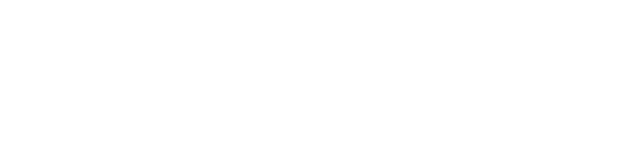
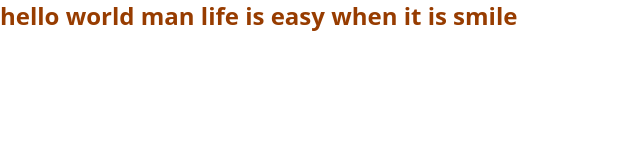
Before and after one commit to shahneouj/portfolio-resources, a website: page index.html in a window 1280 px wide. Shown: the whole page, without its empty margins (0-640 px from the left). Drawn offline with Linux system fonts and the light colour scheme.

Commit message:
new update

```diff
--- a/index.html
+++ b/index.html
@@ -9,8 +9,10 @@
 </head>
 
 <body>
-  <header>
-
+  <header class="">
+    <h1 class="text-amber-800 hover:text-amber-500 text-2xl font-bold "> hello world man life is easy
+      when it is smile
+    </h1>
   </header>
   <main>
 
```
Also changed, not shown: src/style.css.
